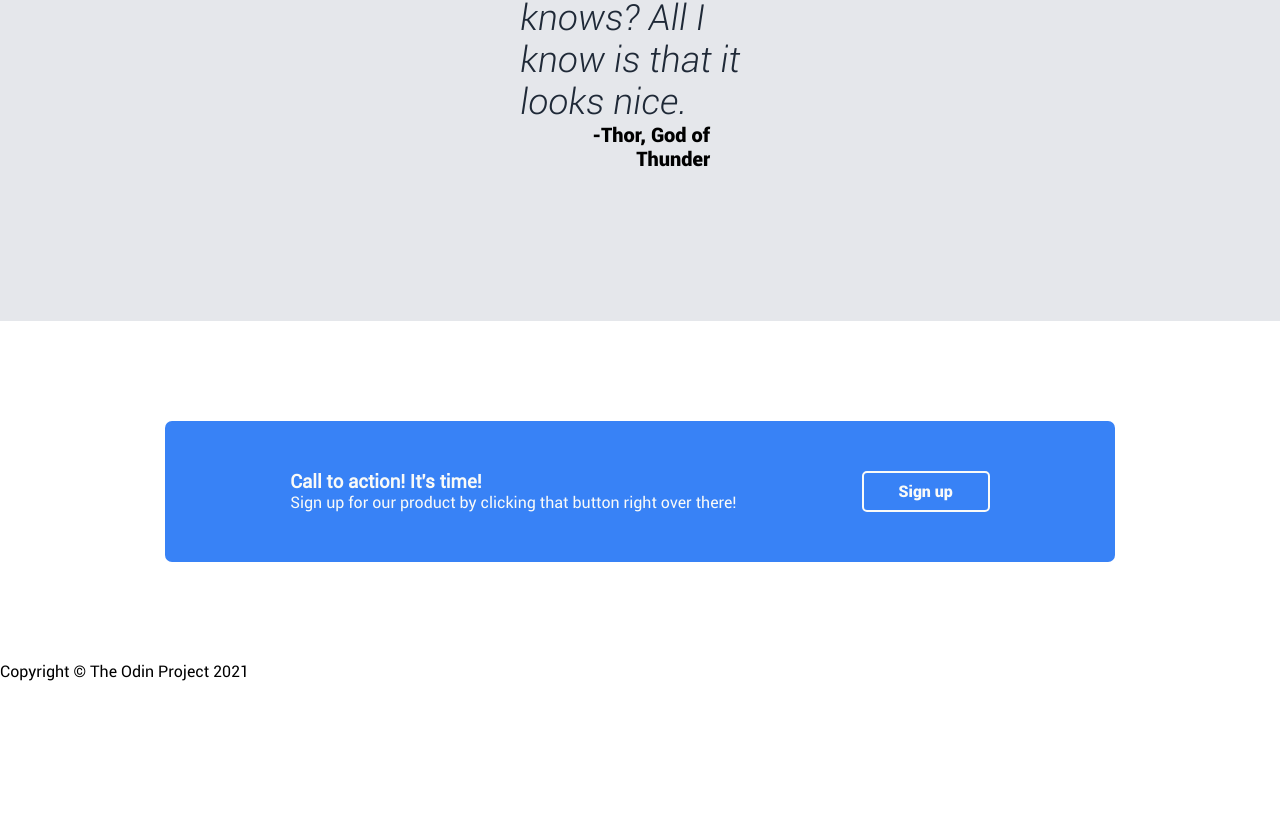
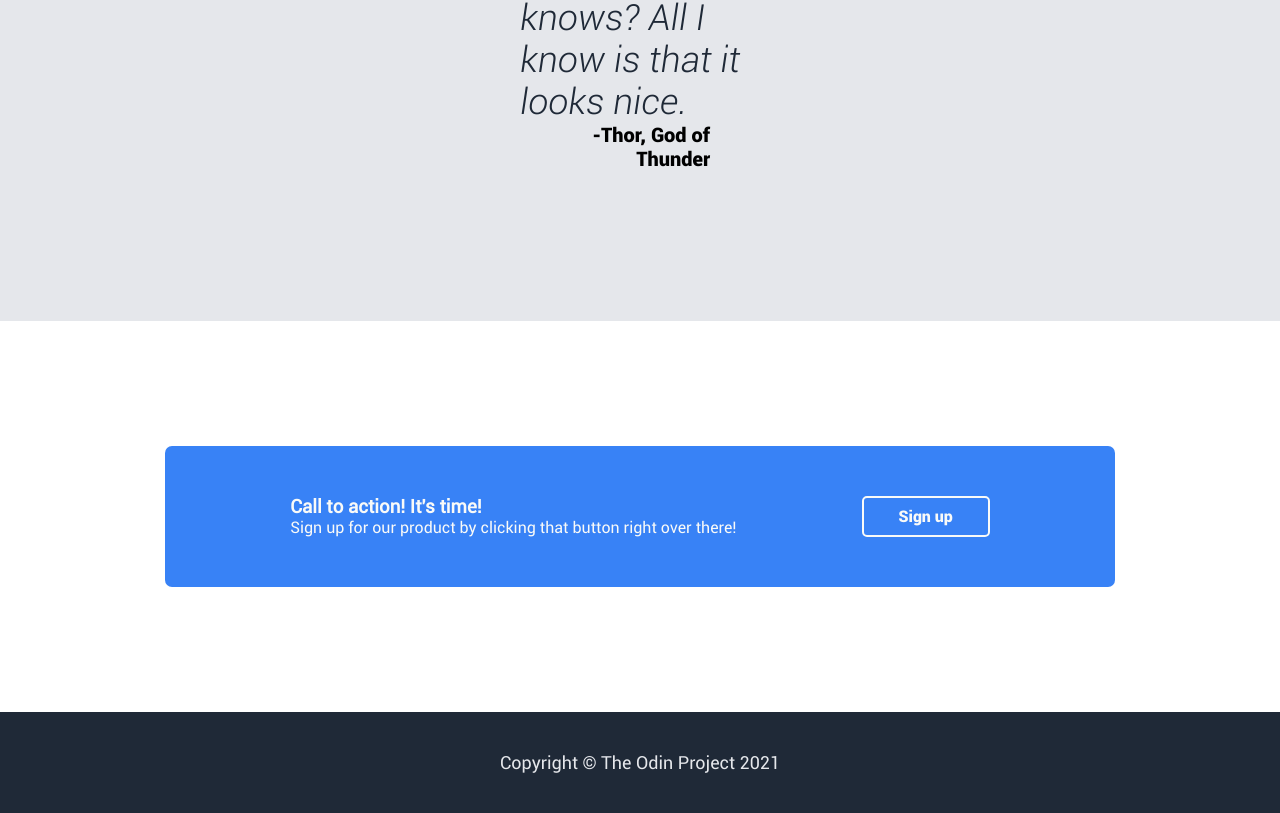
Before and after one commit to jaimedamask/odin-landing-page, a plain HTML site: page index.html in a window 1280 px wide. Shown: the part 1915-2728 px from the top of the page. Before the commit the page ends 2596 px from the top, so only its background shows below. Drawn offline with Linux system fonts and the light colour scheme.

Commit message:
Feat: Style footer

```diff
--- a/style.css
+++ b/style.css
@@ -155,7 +155,7 @@ ul {
     color: #F9FAF8;
     display: flex;
     gap: 125px;
-    margin: 100px;
+    margin: 125px;
     padding: 50px 125px;
 }
 
@@ -163,3 +163,11 @@ button.call {
     border: 2px solid #F9FAF8;
     box-sizing: border-box;
 }
+
+.footer {
+    background-color: #1f2937;
+    color: #e5e7eb;
+    font-size: 18px;
+    padding: 40px 0;
+    text-align: center;
+}
```
